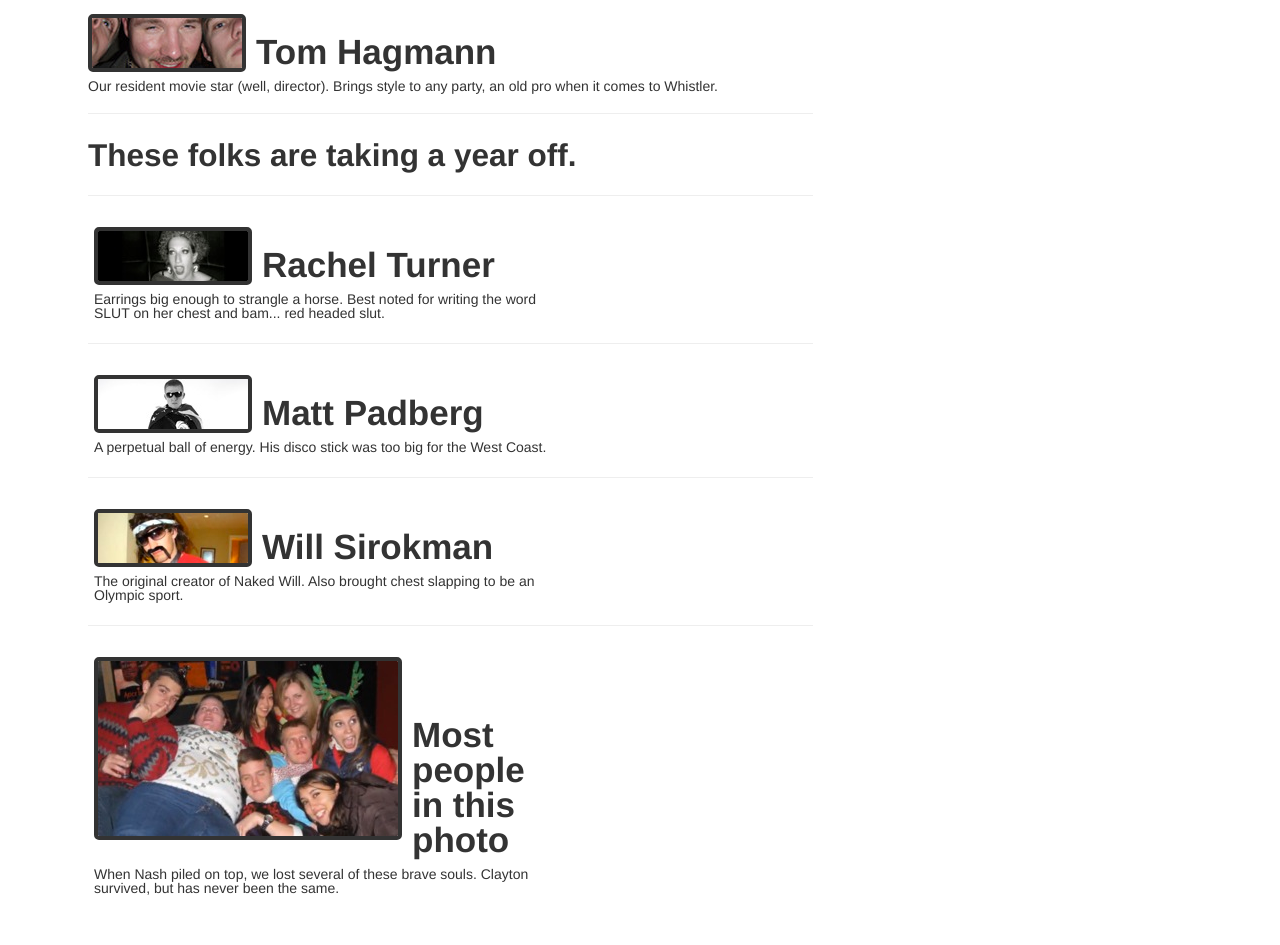
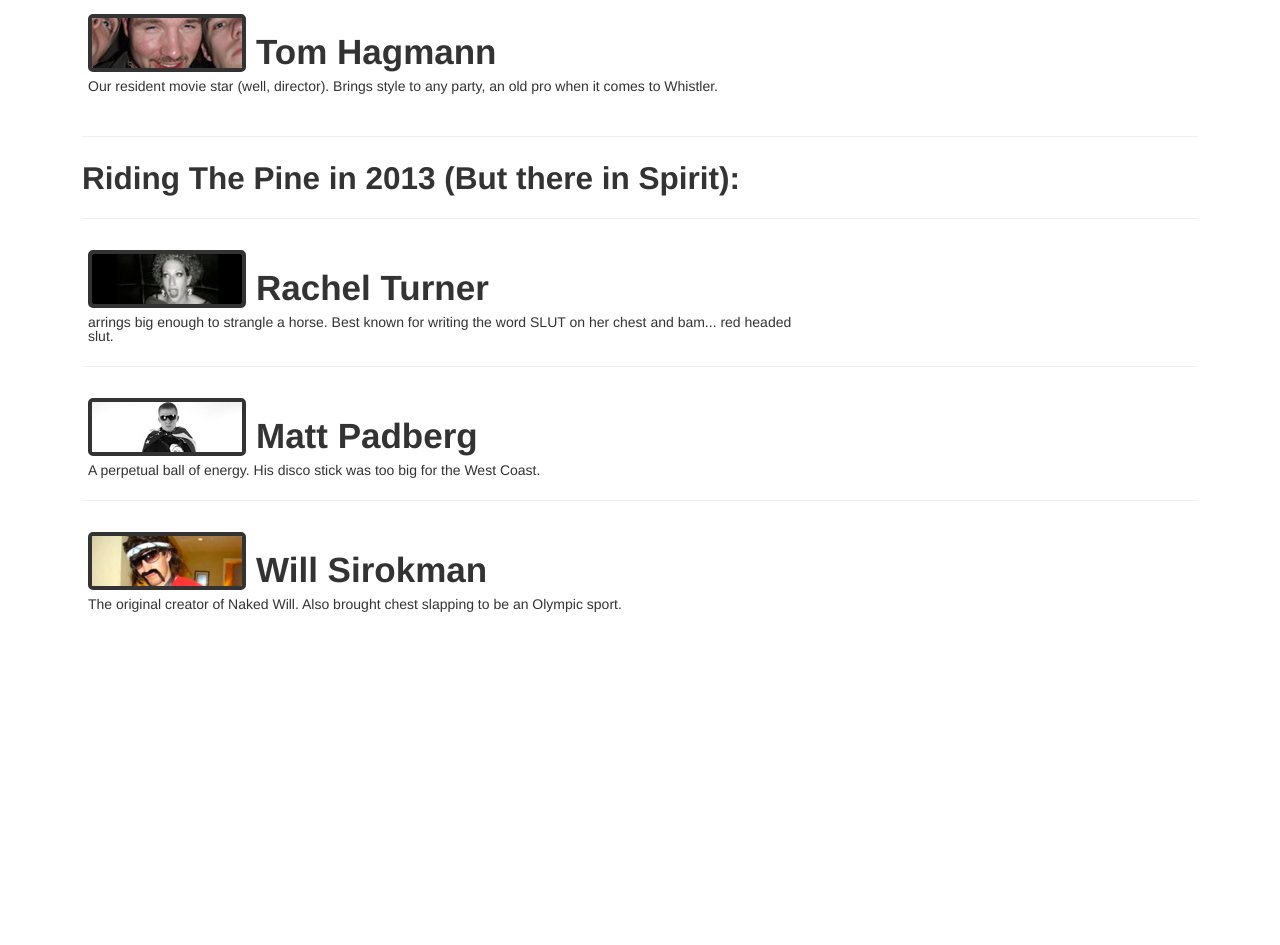
Before and after one commit to miknsh5/Whistler-Website, a plain HTML site: page crew.html in a window 1280 px wide. Shown: the part 3540-4485 px from the top of the page. After the commit the page ends 4161 px from the top, so only its background shows below. Drawn offline with Linux system fonts and the light colour scheme.

Commit message:
Format fixes to crew

```diff
--- a/crew.html
+++ b/crew.html
@@ -364,15 +364,22 @@
                 Our resident movie star (well, director). Brings style to any party, an
                 old pro when it comes to Whistler.
               </p></span>
+            </div>
 
+              <br>
+              <br>
               <hr>
-              <h2>These folks are taking a year off.</h2>
+              <h2>Riding The Pine in 2013 (But there in Spirit):</h2>
 
               <hr>
               <div class="crew-member">
                 <img src="img/turner.jpg"> <br >
-                <span class="fullname">Rachel Turner</span>
-                <span class="description"><p>Earrings big enough to strangle a horse.  Best noted for writing the word SLUT on her chest and bam... red headed slut.</p></span>
+                <span class="fullname">
+                  Rachel Turner
+                  </span>
+                <span class="description"><p>
+                  arrings big enough to strangle a horse.  Best known for writing the word SLUT on her chest and bam... red headed slut.
+                </p></span>
               </div>
 
               <hr>
@@ -388,17 +395,6 @@
                 <span class="fullname">Will Sirokman</span>
                 <span class="description"><p>The original creator of Naked Will.  Also brought chest slapping to be an Olympic sport.</p></span>
               </div>
-              <hr>
-
-              <div class="crew-member">
-                <img src="img/ahhhhh.jpg"><br><br><br>
-                <span class="fullname">Most people in this photo</span>
-                <span class="description"><p>When Nash piled on top, we lost several of these brave souls.  Clayton survived, but has never been the same.</p></span>
-                <br><br>
-
-              </div>
-
-
             </div>
           </div>
 
```
